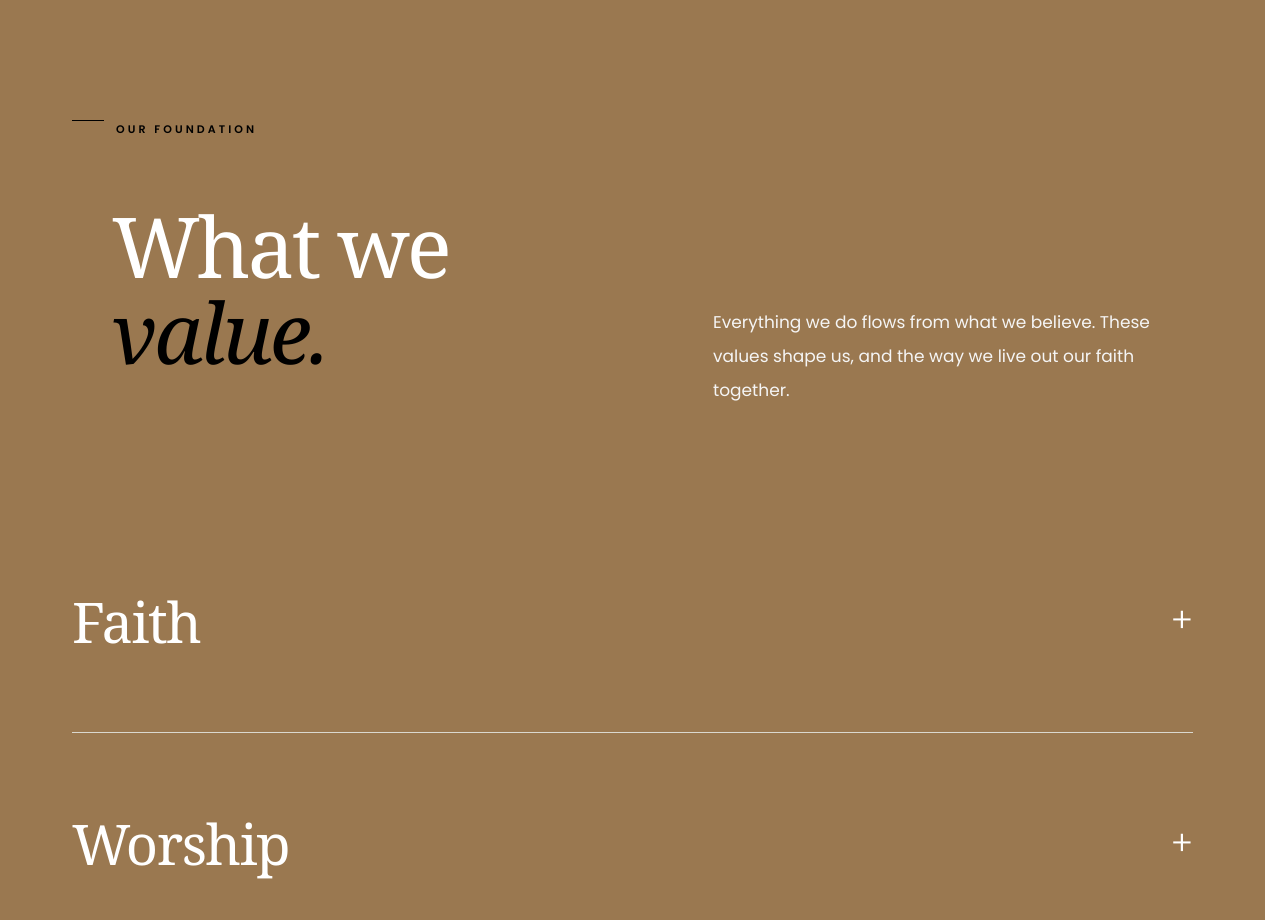
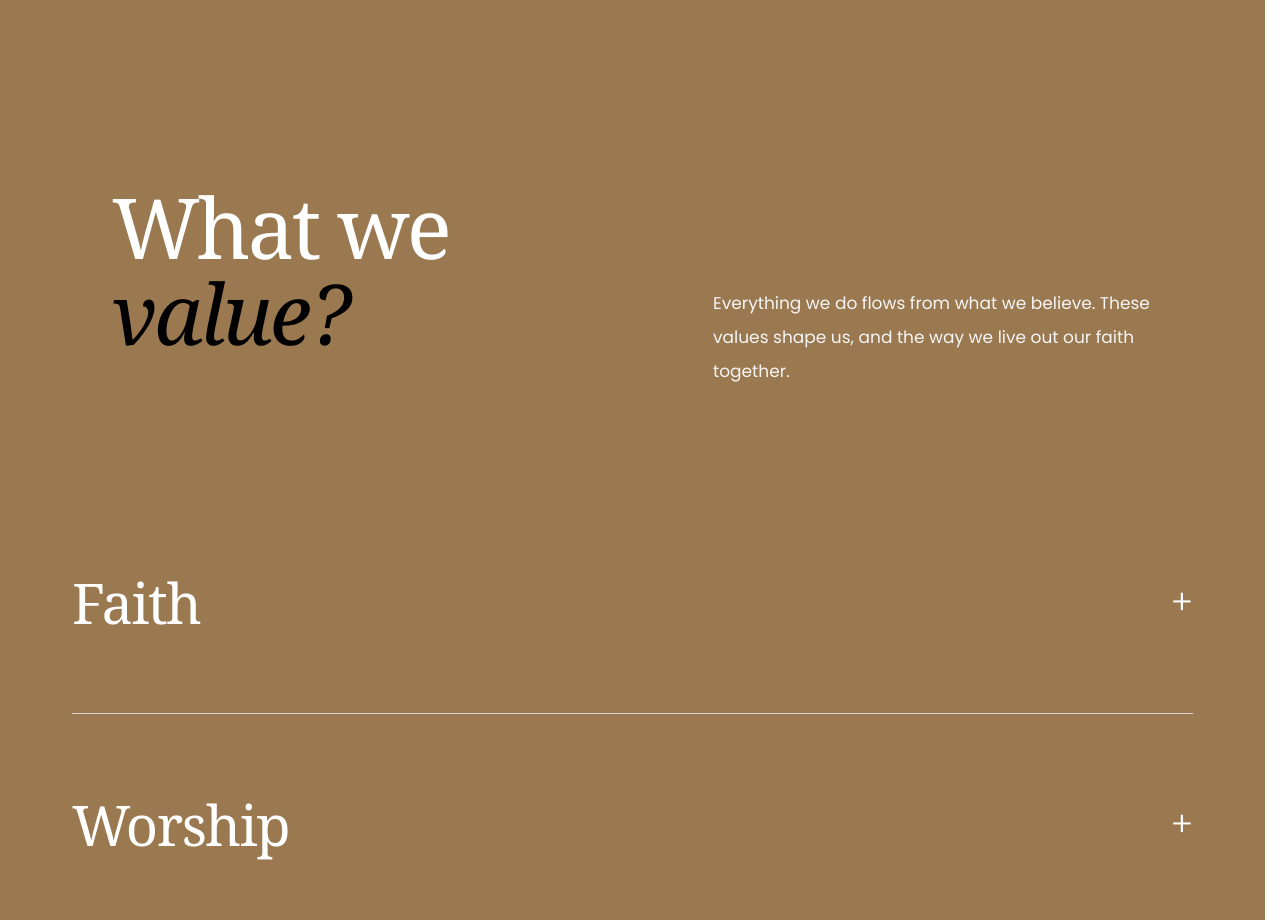
Before and after one commit to JayRostorfer/Salt-LightChurch, a Next.js app: page /about in a window 1280 px wide. Shown: the part 2880-3800 px from the top of the page. Built offline with nearby package versions, Linux system fonts and the light colour scheme.

Commit message:
Remove unused Box component and adjust Typography

```diff
--- a/src/app/about/Values.js
+++ b/src/app/about/Values.js
@@ -151,13 +151,7 @@ export default function WhatWeValue() {
               spacing={1.5}
               sx={{ mb: 3 }}
             >
-              <Box
-                sx={{
-                  width: 32,
-                  height: "1px",
-                  bgcolor: colors.accent,
-                }}
-              />
+
 
               <Typography
                 sx={{
@@ -168,7 +162,7 @@ export default function WhatWeValue() {
                   textTransform: "uppercase",
                 }}
               >
-                Our Foundation
+
               </Typography>
             </Stack>
 
@@ -226,7 +220,7 @@ export default function WhatWeValue() {
                     fontStyle: "italic",
                   }}
                 >
-                  value.
+                  value?
                 </Box>
               </Typography>
             </Box>
```
